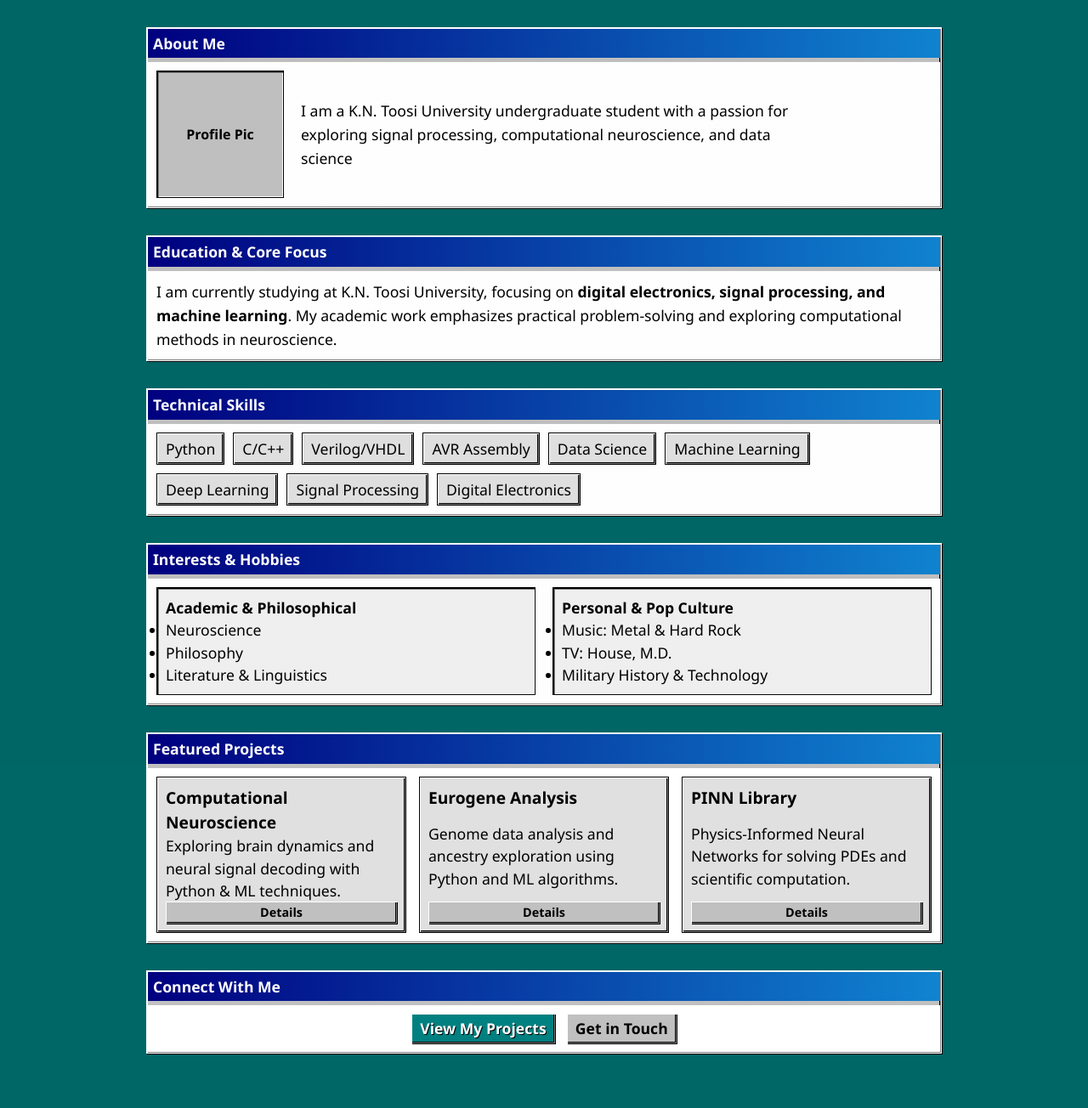
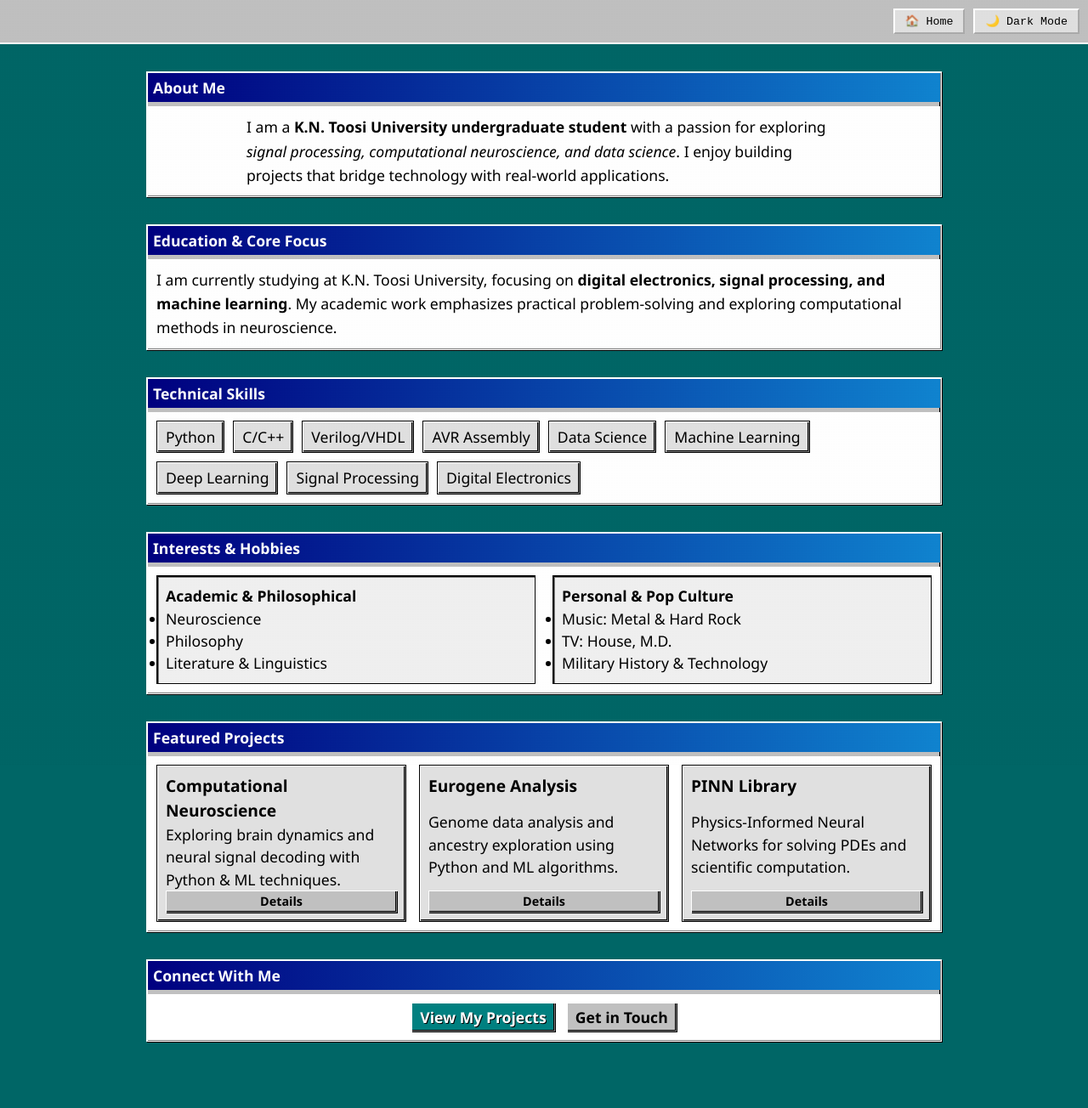
Before and after one commit to UncleRazavi/UncleRazavi.github.io, a Jekyll site: the page about.html, which Jekyll copies as it is, in a window 1280 px wide. Shown: the whole page at 85% size. Built offline with Jekyll 4.4.1, drawn with Linux system fonts in a browser that asks for light colours.

Commit message:
Update about.html

```diff
--- a/about.html
+++ b/about.html
@@ -5,8 +5,73 @@
     <meta name="viewport" content="width=device-width, initial-scale=1.0">
     <title>About - Hossein Razavi</title>
     <link rel="stylesheet" href="assets/css/main.css">
+    <style>
+        /* Header buttons */
+        .win98-header {
+            display: flex;
+            justify-content: flex-end;
+            gap: 10px;
+            padding: 10px;
+            background-color: #c0c0c0;
+            border-bottom: 2px solid #fff;
+        }
+
+        .win98-button-header {
+            padding: 5px 12px;
+            font-family: 'Courier New', monospace;
+            border: 2px outset #fff;
+            background-color: #e0e0e0;
+            cursor: pointer;
+        }
+
+        /* Dark mode styles */
+        body.dark-mode {
+            background-color: #1a1a1a;
+            color: #f0f0f0;
+        }
+
+        body.dark-mode .win98-window {
+            background-color: #2a2a2a;
+            border-color: #555;
+        }
+
+        body.dark-mode .win98-button,
+        body.dark-mode .win98-button-header {
+            background-color: #444;
+            color: #f0f0f0;
+            border-color: #888;
+        }
+
+        body.dark-mode a {
+            color: #9fcfff;
+        }
+    </style>
 </head>
 <body>
+
+<!-- Header with Home & Dark Mode Toggle -->
+<div class="win98-header">
+    <button class="win98-button-header" onclick="location.href='index.html'">🏠 Home</button>
+    <button class="win98-button-header" id="dark-mode-toggle">🌙 Dark Mode</button>
+</div>
+
+<script>
+    // Dark mode toggle
+    const darkToggle = document.getElementById('dark-mode-toggle');
+    const darkModeKey = 'darkMode';
+
+    if (localStorage.getItem(darkModeKey) === 'enabled') {
+        document.body.classList.add('dark-mode');
+        darkToggle.textContent = '☀️ Light Mode';
+    }
+
+    darkToggle.addEventListener('click', () => {
+        document.body.classList.toggle('dark-mode');
+        const isDark = document.body.classList.contains('dark-mode');
+        localStorage.setItem(darkModeKey, isDark ? 'enabled' : 'disabled');
+        darkToggle.textContent = isDark ? '☀️ Light Mode' : '🌙 Dark Mode';
+    });
+</script>
 
 <main class="container" style="padding: 2rem; max-width: 1000px; margin: auto;">
 
@@ -14,16 +79,11 @@
     <section class="about-hero win98-window" style="margin-bottom:2rem;">
         <div class="window-title">About Me</div>
         <div class="window-content">
-            <div class="profile-summary" style="display: flex; gap: 20px; align-items: center;">
-                <div class="profile-image-placeholder win98-bevel-in" style="width: 150px; height: 150px; display:flex; justify-content:center; align-items:center; font-weight:bold; background-color:#c0c0c0;">
-                    Profile Pic
-                </div>
-                <p style="max-width:600px; line-height:1.6;">
-                    I am a <strong>K.N. Toosi University undergraduate student</strong> with a passion for exploring
-                    <em>signal processing, computational neuroscience, and data science</em>.
-                    I enjoy building projects that bridge technology with real-world applications.
-                </p>
-            </div>
+            <p style="line-height:1.6; max-width:700px; margin:auto;">
+                I am a <strong>K.N. Toosi University undergraduate student</strong> with a passion for exploring
+                <em>signal processing, computational neuroscience, and data science</em>.
+                I enjoy building projects that bridge technology with real-world applications.
+            </p>
         </div>
     </section>
 
@@ -43,7 +103,7 @@
         <div class="window-title">Technical Skills</div>
         <div class="window-content">
             <ul style="display:flex; flex-wrap:wrap; gap:10px; list-style:none; padding:0;">
-                <li class="win98-bevel-out" style="padding:5px 10px; background:#e0e0e0; cursor:default;">Python</li>
+                <li class="win98-bevel-out" style="padding:5px 10px; background:#e0e0e0;">Python</li>
                 <li class="win98-bevel-out" style="padding:5px 10px; background:#e0e0e0;">C/C++</li>
                 <li class="win98-bevel-out" style="padding:5px 10px; background:#e0e0e0;">Verilog/VHDL</li>
                 <li class="win98-bevel-out" style="padding:5px 10px; background:#e0e0e0;">AVR Assembly</li>
@@ -112,22 +172,5 @@
 
 </main>
 
-<script>
-    // Optional: Add typewriter effect for About hero
-    document.addEventListener("DOMContentLoaded", () => {
-        const heroText = document.querySelector(".profile-summary p");
-        if(heroText) {
-            const text = heroText.textContent;
-            heroText.textContent = "";
-            let i = 0;
-            function typeWriter() {
-                if(i < text.length) {
-                    heroText.textContent += text.charAt(i);
-                    i++;
-                    setTimeout(typeWriter, 25);
-                }
-            }
-            typeWriter();
-        }
-    });
-</script>
+</body>
+</html>
```
